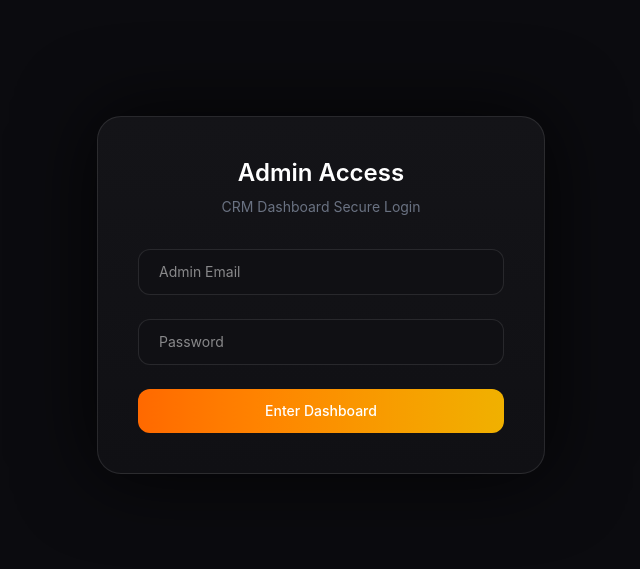
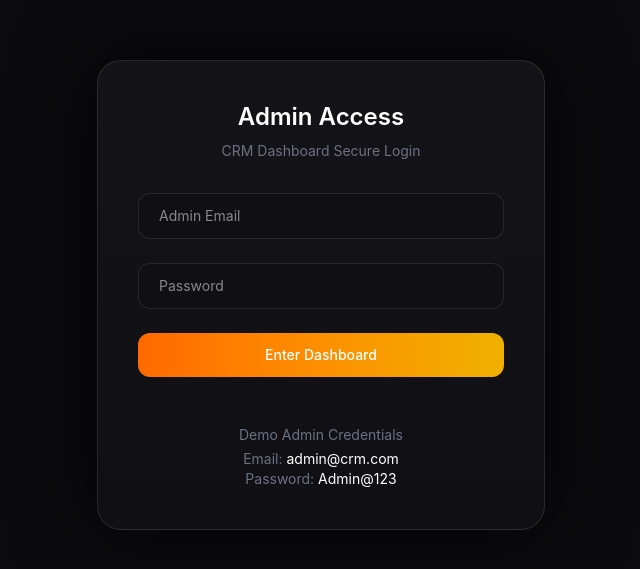
Before and after one commit to rajith075/crm-website, a Next.js app: page /admin-login in a window 1280 px wide. Shown: the part 105-674 px from the top of the page, without its empty margins (319-959 px from the left). Built offline with nearby package versions, Linux system fonts and the light colour scheme.

Commit message:
email and password added

```diff
--- a/app/admin-login/page.tsx
+++ b/app/admin-login/page.tsx
@@ -83,6 +83,19 @@ export default function AdminLogin() {
             >
               Enter Dashboard
             </button>
+            <div className="mt-6 text-center text-sm text-gray-400">
+  <p className="mb-1 text-gray-500">Demo Admin Credentials</p>
+
+  <p>
+    <span className="text-gray-500">Email:</span>{" "}
+    <span className="text-white">admin@crm.com</span>
+  </p>
+
+  <p>
+    <span className="text-gray-500">Password:</span>{" "}
+    <span className="text-white">Admin@123</span>
+  </p>
+</div>
 
             {error && (
               <p className="text-red-400 text-center text-sm">
```
Also changed, not shown: 1 other file (tests, documents, lock files or other folders).
